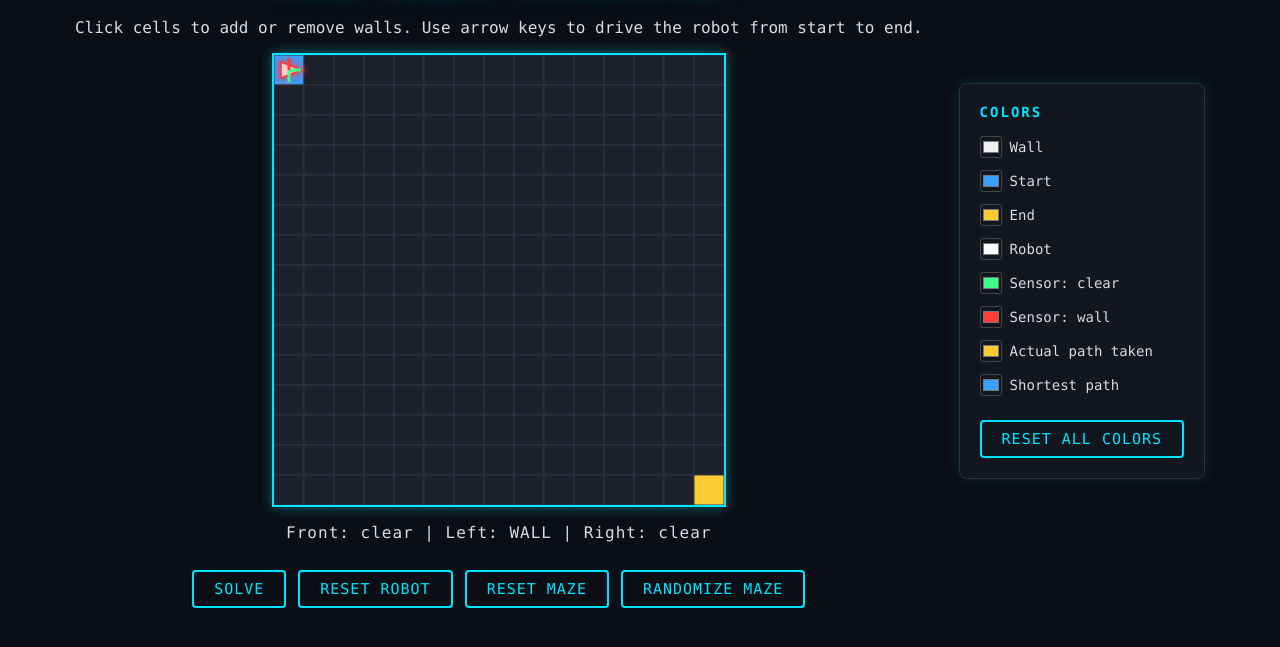
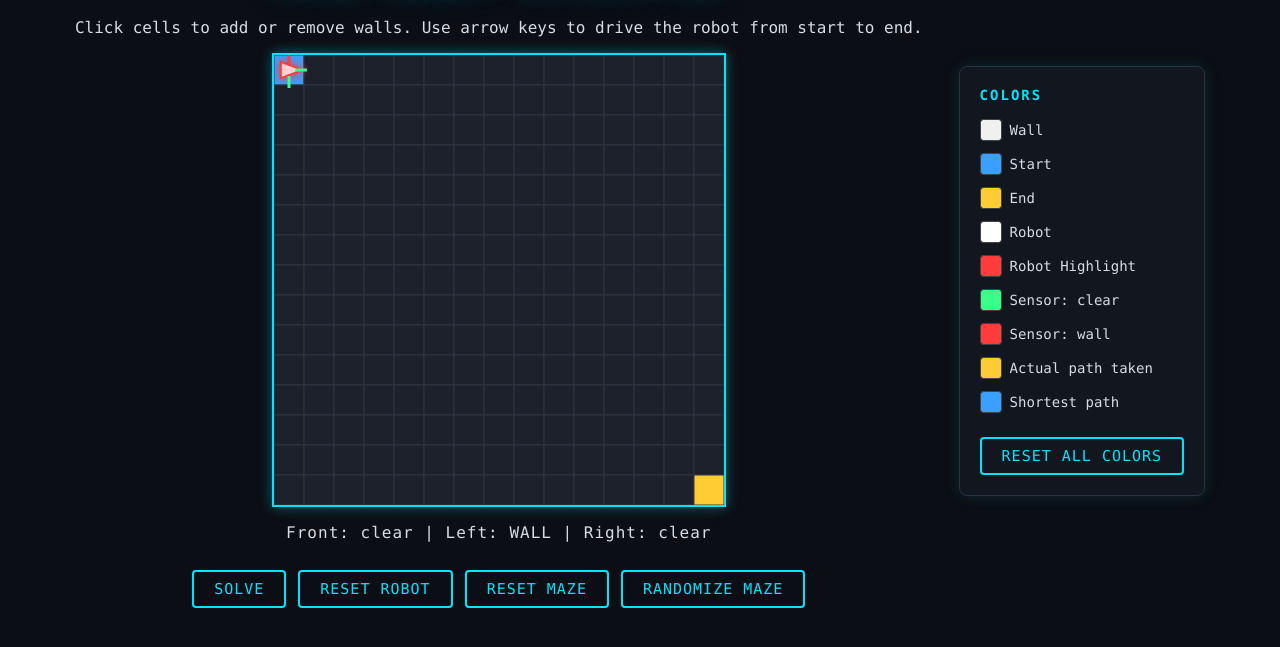
Before and after one commit to cool-coder16/Portfolio, a website: page index.html in a window 1280 px wide. Shown: the part 127-774 px from the top of the page. Drawn offline with Linux system fonts and the light colour scheme.

Commit message:
Square color swatches, robot highlight color, and sensor line spacing
Fixes <input type="color"> swatches rendering as rectangles by
stripping the browser's default internal padding/border via
appearance: none and the -webkit-/-moz- color-swatch pseudo-elements.
Adds a Robot Highlight color picker, wired to what was a hardcoded red
glow/rim around the robot and the move trail (both now read from the
same colors.robotHighlight so they stay in sync). Also adds a small
gap between the robot's center and where each sensor line starts,
instead of the lines originating right under the robot shape.

```diff
--- a/index.html
+++ b/index.html
@@ -43,6 +43,10 @@
         Robot
       </label>
       <label class="legend-item">
+        <input type="color" class="legend-swatch" id="color-robot-highlight" value="#ff3b3b">
+        Robot Highlight
+      </label>
+      <label class="legend-item">
         <input type="color" class="legend-swatch" id="color-sensor-clear" value="#39ff88">
         Sensor: clear
       </label>
--- a/script.js
+++ b/script.js
@@ -14,13 +14,14 @@ canvas.height = GRID_SIZE * CELL_SIZE;
 // Every color a legend swatch controls, in one place. DEFAULT_COLORS is a
 // frozen copy of the original palette so "Reset All Colors" has something
 // to restore; `colors` is the live, editable copy everything else reads
-// from. Colors NOT in this list (the dark path background, grid lines, the
-// robot's red glow) are deliberately fixed, not exposed for editing.
+// from. Colors NOT in this list (the dark path background, grid lines) are
+// deliberately fixed, not exposed for editing.
 const DEFAULT_COLORS = {
   wall: "#f0f0f0",
   start: "#3aa0ff",
   end: "#ffcc33",
   robot: "#ffffff",
+  robotHighlight: "#ff3b3b",
   sensorClear: "#39ff88",
   sensorWall: "#ff3b3b",
   actualPath: "#ffcc33",
@@ -414,14 +415,15 @@ function drawArrowShape(centerX, centerY, dir, fillStyle, strokeStyle) {
   ctx.restore();
 }
 
-// Paints each trail rectangle, fading out (an alpha added to the highlight
-// red) the older it gets. Runs every animation frame while the trail is active.
+// Paints each trail rectangle, fading out (via globalAlpha, so it works no
+// matter what hex color is picked) the older it gets. Matches the robot's
+// highlight color. Runs every animation frame while the trail is active.
 function drawTrail() {
   const now = Date.now();
+  ctx.fillStyle = colors.robotHighlight;
   for (const mark of trail) {
     const age = now - mark.startTime;
-    const opacity = Math.max(0, 1 - age / TRAIL_FADE_MS) * TRAIL_MAX_OPACITY;
-    ctx.fillStyle = `rgba(255, 59, 59, ${opacity})`;
+    ctx.globalAlpha = Math.max(0, 1 - age / TRAIL_FADE_MS) * TRAIL_MAX_OPACITY;
     ctx.fillRect(
       mark.x - TRAIL_RECT_SIZE / 2,
       mark.y - TRAIL_RECT_SIZE / 2,
@@ -429,14 +431,14 @@ function drawTrail() {
       TRAIL_RECT_SIZE,
     );
   }
+  ctx.globalAlpha = 1; // reset so nothing drawn after this is accidentally translucent
 }
 
 function drawRobotArrow(centerX, centerY) {
-  // The fill is user-customizable (colors.robot); the red glow + rim
-  // "highlight" is a fixed style choice, not tied to any legend swatch.
-  ctx.shadowColor = "#ff3b3b";
+  // Fill and the glow/rim "highlight" are both user-customizable now.
+  ctx.shadowColor = colors.robotHighlight;
   ctx.shadowBlur = 10;
-  drawArrowShape(centerX, centerY, heading, colors.robot, "#ff3b3b");
+  drawArrowShape(centerX, centerY, heading, colors.robot, colors.robotHighlight);
   ctx.shadowBlur = 0; // reset so it doesn't bleed into the sensor lines drawn next
 }
 
@@ -445,6 +447,7 @@ function drawRobotArrow(centerX, centerY) {
 function drawSensors(centerX, centerY) {
   const sensors = getSensors();
 
+  const lineOffset = CELL_SIZE * 0.2; // gap between the robot's center and where each line starts
   const lineLength = CELL_SIZE * 0.4;
   ctx.lineWidth = 3;
 
@@ -456,10 +459,13 @@ function drawSensors(centerX, centerY) {
     const delta = DELTAS[dir];
     ctx.strokeStyle = sensors[label] ? colors.sensorWall : colors.sensorClear;
     ctx.beginPath();
-    ctx.moveTo(centerX, centerY);
+    ctx.moveTo(
+      centerX + delta.col * lineOffset,
+      centerY + delta.row * lineOffset,
+    );
     ctx.lineTo(
-      centerX + delta.col * lineLength,
-      centerY + delta.row * lineLength,
+      centerX + delta.col * (lineOffset + lineLength),
+      centerY + delta.row * (lineOffset + lineLength),
     );
     ctx.stroke();
   }
@@ -680,6 +686,7 @@ const COLOR_INPUTS = [
   { id: "color-start", key: "start" },
   { id: "color-end", key: "end" },
   { id: "color-robot", key: "robot" },
+  { id: "color-robot-highlight", key: "robotHighlight" },
   { id: "color-sensor-clear", key: "sensorClear" },
   { id: "color-sensor-wall", key: "sensorWall" },
   { id: "color-actual-path", key: "actualPath" },
--- a/style.css
+++ b/style.css
@@ -143,4 +143,24 @@ canvas {
   padding: 0;
   background: none;
   cursor: pointer;
+  /* Browsers wrap <input type="color"> in their own internal padding/
+     border around the actual swatch, which is what was making it look
+     rectangular even with equal width/height — appearance: none plus the
+     pseudo-elements below strip that default styling out. */
+  appearance: none;
+  -webkit-appearance: none;
 }
+
+.legend-swatch::-webkit-color-swatch-wrapper {
+  padding: 0;
+}
+
+.legend-swatch::-webkit-color-swatch {
+  border: none;
+  border-radius: 2px;
+}
+
+.legend-swatch::-moz-color-swatch {
+  border: none;
+  border-radius: 2px;
+}
```
